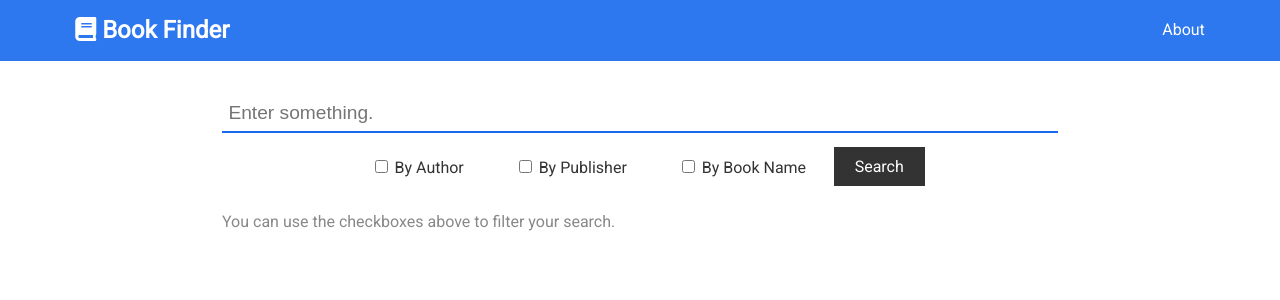
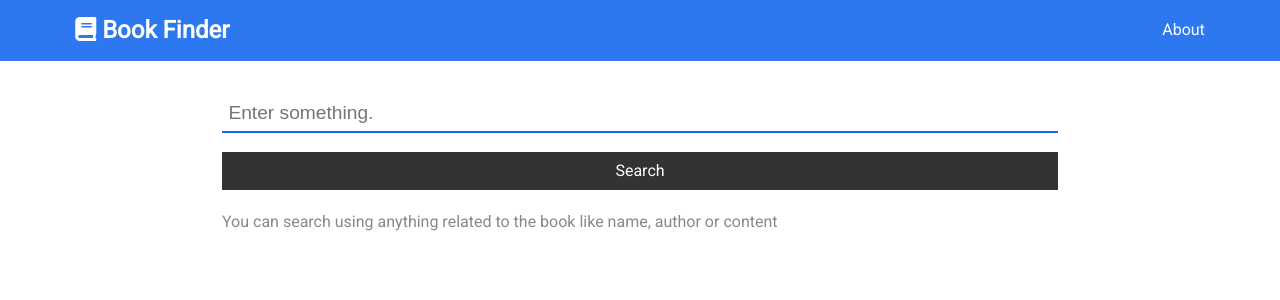
Before and after one commit to Eronmmer/book-finder-app, a React (Create React App) app: page / in a window 1280 px wide. Shown: the top 300 px of the page. Built offline with nearby package versions, Linux system fonts and the light colour scheme.

Commit message:
books can now load on submitting search form. I need to refactor this spag code probably using hooks with context api and add more features like spinner, alert and a 404 page.

```diff
--- a/package.json
+++ b/package.json
@@ -3,6 +3,7 @@
   "version": "0.1.0",
   "private": true,
   "dependencies": {
+    "axios": "^0.19.0",
     "react": "^16.9.0",
     "react-dom": "^16.9.0",
     "react-router-dom": "^5.0.1",
--- a/src/App.js
+++ b/src/App.js
@@ -4,8 +4,21 @@ import Navbar from "./components/layout/Navbar";
 import { BrowserRouter as Router, Switch, Route } from "react-router-dom";
 import About from "./components/pages/About";
 import Search from "./components/books/Search";
+import Books from './components/books/Books'
+import axios from "axios";
 
 export class App extends Component {
+  state = {
+    books: []
+  };
+
+  searchBooks = async text => {
+    const res = await axios.get(
+      `https://www.googleapis.com/books/v1/volumes?q=${text}&startIndex=0&maxResults=40`
+    );
+    this.setState({ books: res.data.items });
+  };
+
   render() {
     return (
       <Router>
@@ -20,7 +33,11 @@ export class App extends Component {
                 path="/"
                 render={props => (
                   <Fragment>
-                    <Search />
+                    <Search
+                      searchBooks={this.searchBooks}
+                      books={this.state.books}
+                    />
+                    <Books books={this.state.books} />
                   </Fragment>
                 )}
               />
--- a/src/components/books/BookItem.js
+++ b/src/components/books/BookItem.js
@@ -0,0 +1,61 @@
+import React, { Component } from 'react'
+
+export class BookItem extends Component {
+  render() {
+    return (
+      <div style={{ marginBottom: "3rem", width: "100%" }}>
+        {/* {this.props.book.title} */}
+        {/* {1 +1} */}
+        <div>
+          <img
+            src={this.props.book.imageLinks.thumbnail}
+            width="100px"
+            alt="book cover "
+          />
+        </div>
+        <div>
+          {this.props.book.title && <div>
+            <h3 className="inline">Book Title: </h3> {this.props.book.title}
+          </div>}
+          {this.props.book.authors && <div>
+            <h3 className="inline">Author: </h3>
+            {this.props.book.authors[0]}
+          </div>}
+          {this.props.book.publisher && <div>
+            <h3 className="inline">Publisher: </h3> {this.props.book.publisher}
+          </div>}
+          {this.props.book.publishedDate && <div>
+            <h3 className="inline">Originally Published: </h3>{" "}
+            {this.props.book.publishedDate}
+          </div>}
+          {this.props.book.description && <div>
+            <h3 className="inline">Description: </h3>{" "}
+            {this.props.book.description}
+          </div>}
+          {this.props.book.pageCount && <div>
+            <h3 className="inline">Number of Pages: </h3>{" "}
+            {this.props.book.pageCount}
+          </div>}
+          {this.props.book.categories && <div><h3 className="inline">Categories</h3>: {this.props.book.categories[0]}</div>}
+          {this.props.book.previewLink && <a
+            href={this.props.book.previewLink}
+            className="btn btn-dark"
+            style={{ display: "inline-block", marginTop: "1rem" }}
+          >
+            Preview
+          </a>}
+        </div>
+        <div
+          style={{
+            marginTop: "1rem",
+            marginBottom: "3rem",
+            height: "1px",
+            background: "#000"
+          }}
+        ></div>
+      </div>
+    );
+  }
+}
+
+export default BookItem
--- a/src/components/books/Books.js
+++ b/src/components/books/Books.js
@@ -0,0 +1,20 @@
+import React, { Component } from "react";
+import BookItem from "./BookItem";
+
+export class Books extends Component {
+  render() {
+    return (
+      <div>
+        {this.props.books.length > 0 && (
+          <div className="books">
+            {this.props.books.map(book => (
+              <BookItem key={book.id} book={book.volumeInfo} />
+            ))}
+          </div>
+        )}
+      </div>
+    );
+  }
+}
+
+export default Books;
--- a/src/components/books/Search.js
+++ b/src/components/books/Search.js
@@ -1,10 +1,24 @@
 import React, { Component } from "react";
 
 export class Search extends Component {
+  state = {
+    text: ""
+  };
+
+  onChange = e => {
+    this.setState({ text: e.target.value });
+  };
+
+  onSubmit = e => {
+    e.preventDefault();
+    this.props.searchBooks(this.state.text);
+    this.setState({ text: "" });
+  };
+
   render() {
     return (
       <>
-        <form>
+        <form onSubmit={this.onSubmit}>
           <input
             type="text"
             name="text"
@@ -17,32 +31,18 @@ export class Search extends Component {
               borderBottom: "2px solid #1769ee",
               outline: "none"
             }}
+            onChange={this.onChange}
+            value={this.state.text}
           />
-          <div className="search-filters-with-submit">
-            <div className="search-filters">
-              <div className="filter-flex-item">
-                <input type="checkbox" name="author" id="author" />
-                <label htmlFor="author">By Author</label>
-              </div>
-              <div className="filter-flex-item">
-                <input type="checkbox" name="publisher" id="publisher" />
-                <label htmlFor="publisher">By Publisher</label>
-              </div>
-              <div className="filter-flex-item">
-                <input type="checkbox" name="bookName" id="bookName" />
-                <label htmlFor="bookName">By Book Name</label>
-              </div>
-            </div>
             <input
               type="submit"
-              value="Search"
-              className="btn btn-dark search-book-btn"
+            value="Search"
+            className="btn btn-dark btn-block"
             />
-          </div>
         </form>
 
         <div className="form-text">
-          You can use the checkboxes above to filter your search.
+          You can search using anything related to the book like name, author or content
         </div>
       </>
     );
--- a/src/index.css
+++ b/src/index.css
@@ -36,10 +36,10 @@ a:hover {
 ul {
   list-style: none;
 }
-
+/*
 img {
   width: 100%;
-}
+} */
 
 /* Utilities */
 .container {
@@ -397,6 +397,29 @@ table th {
   width: 70%;
 }
 
+.books {
+   background-color: white;
+  margin: auto;
+  margin-top: 2rem;
+  margin-bottom: 3rem;
+  width: 100%;
+  display: flex;
+  flex-direction: column;
+  align-items: center;
+  border: 1px solid #efefef;
+  box-shadow:
+    /* The top layer shadow */ 0 1px 3px rgba(0, 0, 0, 0.3),
+    /* The second layer */ 0 10px 0 -5px #eee,
+    /* The second layer shadow */ 0 10px 1px -4px rgba(0, 0, 0, 0.15),
+    /* The third layer */ 0 20px 0 -10px #eee,
+    /* The third layer shadow */ 0 20px 1px -9px rgba(0, 0, 0, 0.15);
+  padding: 30px;
+}
+
+.inline {
+  display: inline;
+}
+
 /* Mobile Styles */
 @media (max-width: 700px) {
   .hide-sm {
```
Also changed, not shown: 1 other file (tests, documents, lock files or other folders).
